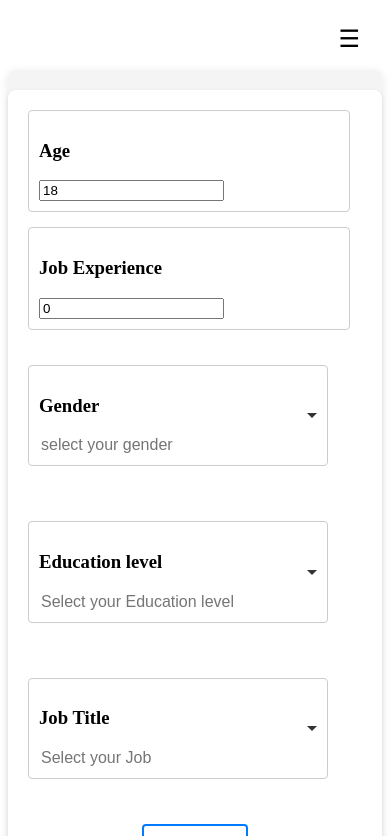
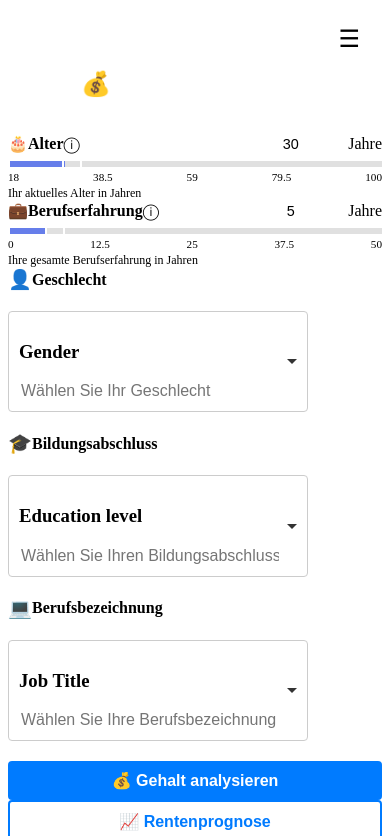
Before and after one commit to pirasp382/learn_dsai, a React (Create React App) app in the folder frontend/: page /salary in a window 390 px wide. Shown: the top 836 px of the page. Built offline with nearby package versions, Linux system fonts and the light colour scheme.

Commit message:
edit salary prediction

```diff
--- a/frontend/src/components/salary_prediction/salary_prediction.css
+++ b/frontend/src/components/salary_prediction/salary_prediction.css
@@ -1,49 +1,132 @@
-/* prediction.css */
-
-.main {
+.salary-container {
+    min-height: calc(100vh - var(--header-height));
     display: flex;
-    flex-direction: column;
-    align-items: center; /* Zentriert die Inhalte horizontal */
-    padding: 20px; /* Innenabstand für die gesamte Komponente */
-    background-color: #f4f4f4; /* Hintergrundfarbe */
-    border-radius: 8px; /* Abgerundete Ecken */
-    box-shadow: 0 2px 10px rgba(0, 0, 0, 0.1); /* Schatten für Tiefe */
+    justify-content: center;
+    align-items: center;
+    padding: var(--spacing-2xl);
+    background: linear-gradient(135deg, #667eea 0%, #764ba2 100%);
 }
 
-#salary {
-    width: 100%; /* Volle Breite */
-    max-width: 600px; /* Maximale Breite */
-    background-color: #fff; /* Hintergrundfarbe für das Eingabeformular */
-    padding: 20px; /* Innenabstand */
-    border-radius: 8px; /* Abgerundete Ecken */
-    box-shadow: 0 2px 5px rgba(0, 0, 0, 0.1); /* Schatten für Tiefe */
-    margin-bottom: 20px; /* Abstand nach unten */
+.salary-card {
+    max-width: 800px;
+    width: 100%;
+    background: white;
+    border-radius: var(--radius-2xl);
+    box-shadow: var(--shadow-2xl);
+    overflow: hidden;
+    animation: fadeIn 0.5s ease-out;
 }
 
-#input_form {
-    display: flex;
-    flex-direction: column; /* Elemente untereinander anordnen */
+.salary-header {
+    background: linear-gradient(135deg, var(--primary) 0%, var(--secondary) 100%);
+    color: white;
+    padding: var(--spacing-2xl);
+    text-align: center;
 }
 
-#input_form > div {
-    margin-bottom: 15px; /* Abstand zwischen den Eingabefeldern */
+.salary-header h1 {
+    margin: 0 0 var(--spacing-sm) 0;
+    font-size: 2rem;
 }
 
-.button_analyse, .button_prognose {
-    display: flex;
-    justify-content: center; /* Zentriert die Buttons */
-    margin-top: 10px; /* Abstand nach oben */
+.salary-header p {
+    margin: 0;
+    opacity: 0.95;
+    font-size: 1rem;
 }
 
-.number-output {
-    margin-top: 20px; /* Abstand nach oben */
-    font-size: 20px; /* Schriftgröße für die Ausgabe */
-    font-weight: bold; /* Fettdruck */
-    color: #333; /* Schriftfarbe */
+.salary-form {
+    padding: var(--spacing-2xl);
 }
 
-#prognose {
-    width: 100%; /* Volle Breite */
-    max-width: 800px; /* Maximale Breite für den Graphen */
-    margin-top: 20px; /* Abstand nach oben */
+.form-field {
+    margin-bottom: var(--spacing-xl);
 }
+
+.field-label {
+    display: flex;
+    align-items: center;
+    gap: var(--spacing-sm);
+    font-weight: 600;
+    color: var(--gray-700);
+    margin-bottom: var(--spacing-md);
+}
+
+.field-icon {
+    font-size: 1.2rem;
+}
+
+.button-group {
+    display: flex;
+    gap: var(--spacing-md);
+    margin-top: var(--spacing-xl);
+    flex-wrap: wrap;
+}
+
+.error-message {
+    background: #fee;
+    color: var(--error);
+    padding: var(--spacing-md);
+    border-radius: var(--radius-md);
+    margin: var(--spacing-md) 0;
+    border-left: 4px solid var(--error);
+    animation: shake 0.3s ease-out;
+}
+
+@keyframes shake {
+    0%, 100% { transform: translateX(0); }
+    25% { transform: translateX(-5px); }
+    75% { transform: translateX(5px); }
+}
+
+@media (max-width: 768px) {
+    .salary-container {
+        padding: var(--spacing-md);
+    }
+
+    .salary-header {
+        padding: var(--spacing-xl);
+    }
+
+    .salary-header h1 {
+        font-size: 1.5rem;
+    }
+
+    .salary-form {
+        padding: var(--spacing-xl);
+    }
+
+    .button-group {
+        flex-direction: column;
+    }
+
+    .button-group button {
+        width: 100%;
+    }
+}
+
+.loading-overlay {
+    position: absolute;
+    top: 0;
+    left: 0;
+    right: 0;
+    bottom: 0;
+    background: rgba(255, 255, 255, 0.9);
+    display: flex;
+    justify-content: center;
+    align-items: center;
+    z-index: 10;
+}
+
+.loading-spinner {
+    width: 40px;
+    height: 40px;
+    border: 4px solid var(--gray-200);
+    border-top-color: var(--primary);
+    border-radius: 50%;
+    animation: spin 0.8s linear infinite;
+}
+
+@keyframes spin {
+    to { transform: rotate(360deg); }
+}
--- a/frontend/src/components/salary_prediction/salary_prediction.jsx
+++ b/frontend/src/components/salary_prediction/salary_prediction.jsx
@@ -1,136 +1,281 @@
-import {useState} from "react";
+import { useState, useEffect } from "react";
+import axios from "axios";
 import job_title from "../../data/jobs";
 import educationLevel from "../../data/education";
 import genderList from "../../data/gender";
 import "./salary_prediction.css";
 import SearchableDropdown from "../searchable_dropdown/searchable_dropdown";
-import NumberInput from "../number_input/number_input";
+import SliderInput from "../slider_input/SliderInput";
 import Button from "../button/button";
 import NumberOutput from "../number_output/number_output";
 import Modal from "../modal/modal";
 import SalaryGraphen from "../salary_graphen/salary_graphen";
 
+function SalaryPrediction() {
+    const [prognose, setPrognose] = useState(new Map());
+    const [age, setAge] = useState(30);
+    const [gender, setGender] = useState("male");
+    const [education, setEducation] = useState(educationLevel[0]?.name || "");
+    const [jobTitle, setJobTitle] = useState(job_title[0]?.name || "");
+    const [experience, setExperience] = useState(5);
+    const [salaryPrediction, setSalaryPrediction] = useState("");
+    const [isOpenModal, setIsOpenModal] = useState(false);
+    const [loading, setLoading] = useState(false);
+    const [error, setError] = useState(null);
 
-function SalaryPrediciton() {
-    const [prognose, setPrognose] = useState(new Map());
-    const [age, setAge] = useState("18");
-    const [gender, setGender] = useState("male");
-    const [education, setEducation] = useState(educationLevel[0]["name"]);
-    const [jobTitle, setJobTitle] = useState(job_title[0]["name"]);
-    const [experience, setExperience] = useState("0");
-    const [salaryPrediction, setSalaryPrediction] = useState("");
-    const [isopenModal, setIsOpenModal] = useState(false);
-
-    const openModal = () => {
-        setIsOpenModal(true)
-    }
-
+    const openModal = () => setIsOpenModal(true);
     const closeModal = () => {
         setIsOpenModal(false);
+        setPrognose(new Map());
+        setSalaryPrediction("");
+    };
+
+    const validateInputs = () => {
+        if (!age || age < 18 || age > 100) {
+            setError("Bitte geben Sie ein gültiges Alter ein (18-100)");
+            return false;
         }
+        if (!experience || experience < 0 || experience > 50) {
+            setError("Bitte geben Sie eine gültige Berufserfahrung ein (0-50)");
+            return false;
+        }
+        if (!gender) {
+            setError("Bitte wählen Sie Ihr Geschlecht");
+            return false;
+        }
+        if (!education) {
+            setError("Bitte wählen Sie Ihren Bildungsabschluss");
+            return false;
+        }
+        if (!jobTitle) {
+            setError("Bitte wählen Sie Ihre Berufsbezeichnung");
+            return false;
+        }
+        setError(null);
+        return true;
+    };
 
-    function getPrediction() {
-        const input = {age, gender, education, "job_title": jobTitle, experience};
-        fetch("http://localhost:8000/prediction", {
-            method: "POST",
-            headers: {
-                "Content-Type": "application/json",
-            },
-            body: JSON.stringify(input),
-        })
-            .then(response => response.json())
-            .then(data => data["salary"])
-            .then(data => {
-                setSalaryPrediction(data + "$")
-                openModal()
-            })
-            .catch(() => document.getElementById("output_label").innerText = "Fehler bei der Berechnung");
+    const getPrediction = async () => {
+        if (!validateInputs()) return;
+
+        setLoading(true);
+        setError(null);
+
+        const input = {
+            age: age.toString(),
+            gender: gender,
+            education: education,
+            job_title: jobTitle,
+            experience: experience.toString()
+        };
+
+        try {
+            const response = await axios.post(
+                "http://localhost:8001/prediction",
+                input,
+                {
+                    headers: { "Content-Type": "application/json" },
+                    timeout: 10000
                 }
+            );
 
-    function getPrognose() {
-        const input = {age, gender, education, "job_title": jobTitle, experience};
-        fetch("http://localhost:8000/pension_prediction", {
-            method: "POST",
-            headers: {
-                "Content-Type": "application/json",
-            },
-            body: JSON.stringify(input),
-        })
-            .then(response => response.json())
-            .then(data => data["prognose"])
-            .then(data => {
-                setPrognose(new Map(Object.entries(data)));
+            const salary = response.data.salary;
+            setSalaryPrediction(`${salary.toLocaleString()} €`);
             openModal();
-            })
-            .catch(error => console.log(error));
+        } catch (err) {
+            console.error("Prediction error:", err);
+            if (err.response) {
+                setError(`Server Fehler: ${err.response.data.detail || err.response.statusText}`);
+            } else if (err.request) {
+                setError("Keine Verbindung zum Server. Bitte stellen Sie sicher, dass der Server läuft.");
+            } else {
+                setError(`Fehler: ${err.message}`);
             }
+        } finally {
+            setLoading(false);
+        }
+    };
+
+    const getPrognose = async () => {
+        if (!validateInputs()) return;
+
+        setLoading(true);
+        setError(null);
+
+        const input = {
+            age: age.toString(),
+            gender: gender,
+            education: education,
+            job_title: jobTitle,
+            experience: experience.toString()
+        };
+
+        try {
+            const response = await axios.post(
+                "http://localhost:8001/pension_prediction",
+                input,
+                {
+                    headers: { "Content-Type": "application/json" },
+                    timeout: 10000
+                }
+            );
+
+            const prognoseData = response.data.prognose;
+            setPrognose(new Map(Object.entries(prognoseData)));
+            openModal();
+        } catch (err) {
+            console.error("Prognose error:", err);
+            setError("Fehler bei der Rentenprognose");
+        } finally {
+            setLoading(false);
+        }
+    };
+
+    const resetForm = () => {
+        setAge(30);
+        setGender("male");
+        setEducation(educationLevel[0]?.name || "");
+        setJobTitle(job_title[0]?.name || "");
+        setExperience(5);
+        setError(null);
+    };
 
     return (
-        <div className={"main"}>
-            <div id={"salary"}>
-                <div id={"input_form"}>
-                    <div id={"age_input"}>
-                        <NumberInput id={"age"} value={age} onChange={(e) => setAge(e.target.value)}
-                                     placeholder={"age"} min={"18"} title={"Age"}/>
+        <div className="salary-container">
+            <div className="salary-card">
+                <div className="salary-header">
+                    <h1>💰 Gehaltsvorhersage</h1>
+                    <p>Prädizieren Sie Ihr Gehalt basierend auf Ihren persönlichen Daten</p>
                 </div>
-                    <div id={"experience_input"}>
-                        <NumberInput value={experience}
-                                     id={"experience"}
-                                      onChange={(e) => setExperience(e.target.value)}
-                                      placeholder={"Job experience"} min={"0"}
-                                      title={"Job Experience"}
+
+                <div className="salary-form">
+                    <SliderInput
+                        id="age"
+                        value={age}
+                        onChange={(e) => setAge(parseInt(e.target.value))}
+                        min={18}
+                        max={100}
+                        step={1}
+                        title="Alter"
+                        unit="Jahre"
                         hasTooltip={true}
-                        toolTipText={"Job Experience in Years"}/>
-                    </div>
-                    <div id={"gender_input"}>
+                        toolTipText="Ihr aktuelles Alter in Jahren"
+                        icon="🎂"
+                    />
+
+                    <SliderInput
+                        id="experience"
+                        value={experience}
+                        onChange={(e) => setExperience(parseFloat(e.target.value))}
+                        min={0}
+                        max={50}
+                        step={0.5}
+                        title="Berufserfahrung"
+                        unit="Jahre"
+                        hasTooltip={true}
+                        toolTipText="Ihre gesamte Berufserfahrung in Jahren"
+                        icon="💼"
+                    />
+
+                    <div className="form-field">
+                        <label className="field-label">
+                            <span className="field-icon">👤</span>
+                            Geschlecht
+                        </label>
                         <SearchableDropdown
                             options={genderList}
                             label={"name"}
                             id={"id"}
                             selectedVal={gender}
                             handleChange={(val) => setGender(val)}
-                            placeholder={"select your gender"}
-                            title={"Gender"}/>
+                            placeholder="Wählen Sie Ihr Geschlecht"
+                            title="Gender"
+                        />
                     </div>
-                    <div id={"education_input"}>
+
+                    <div className="form-field">
+                        <label className="field-label">
+                            <span className="field-icon">🎓</span>
+                            Bildungsabschluss
+                        </label>
                         <SearchableDropdown
                             options={educationLevel}
                             label={"name"}
                             id={"id"}
                             selectedVal={education}
-                            handleChange={(val) => setEducation((val))}
-                            placeholder={"Select your Education level"}
-                            title={"Education level"}/>
+                            handleChange={(val) => setEducation(val)}
+                            placeholder="Wählen Sie Ihren Bildungsabschluss"
+                            title="Education level"
+                        />
                     </div>
-                    <div id={"job_input"}>
+
+                    <div className="form-field">
+                        <label className="field-label">
+                            <span className="field-icon">💻</span>
+                            Berufsbezeichnung
+                        </label>
                         <SearchableDropdown
                             options={job_title}
                             label="name"
                             id="id"
                             selectedVal={jobTitle}
                             handleChange={(val) => setJobTitle(val)}
-                            placeholder={"Select your Job"}
-                            title={"Job Title"}/>
+                            placeholder="Wählen Sie Ihre Berufsbezeichnung"
+                            title="Job Title"
+                        />
                     </div>
-                    <div className={"button_analyse"}>
-                        <Button onClick={() => getPrediction()} disabled={false}
-                                outline={true} text={"Analyse"}/>
+
+                    {error && (
+                        <div className="error-message">
+                            ⚠️ {error}
                         </div>
-                    <div className={"button_prognose"}>
-                        <Button onClick={() => getPrognose()} disabled={false}
-                                outline={true} text={"Retirement Prognose"}/>
+                    )}
+
+                    <div className="button-group">
+                        <Button
+                            onClick={getPrediction}
+                            disabled={loading}
+                            outline={false}
+                            text={loading ? "Berechne..." : "💰 Gehalt analysieren"}
+                            icon="💰"
+                        />
+                        <Button
+                            onClick={getPrognose}
+                            disabled={loading}
+                            outline={true}
+                            text={loading ? "Berechne..." : "📈 Rentenprognose"}
+                            icon="📈"
+                        />
+                        <Button
+                            onClick={resetForm}
+                            disabled={loading}
+                            outline={true}
+                            text={"🔄 Zurücksetzen"}
+                            icon="🔄"
+                        />
                     </div>
                 </div>
-                <Modal isOpen={isopenModal} onClose={closeModal} title={"Salary prediction"}>
-                    <NumberOutput title={"Salary Prediction"} value={salaryPrediction}/>
-                    <SalaryGraphen dataPrognose={prognose}/>
+
+                    <Modal
+                        isOpen={isOpenModal}
+                        onClose={closeModal}
+                        title="📊 Detaillierte Gehaltsanalyse"
+                        size="full"
+                    >
+                        {salaryPrediction && (
+                            <NumberOutput
+                                title="Vorhergesagtes Jahresgehalt"
+                                value={salaryPrediction}
+                                subtitle="Basierend auf Ihren Angaben"
+                            />
+                        )}
+                        {prognose.size > 0 && (
+                            <SalaryGraphen dataPrognose={prognose} />
+                        )}
                     </Modal>
-
-
             </div>
-
         </div>
     );
 }
 
-export default SalaryPrediciton;
+export default SalaryPrediction;
```
Lines whose indentation alone changed are shown as unchanged.
